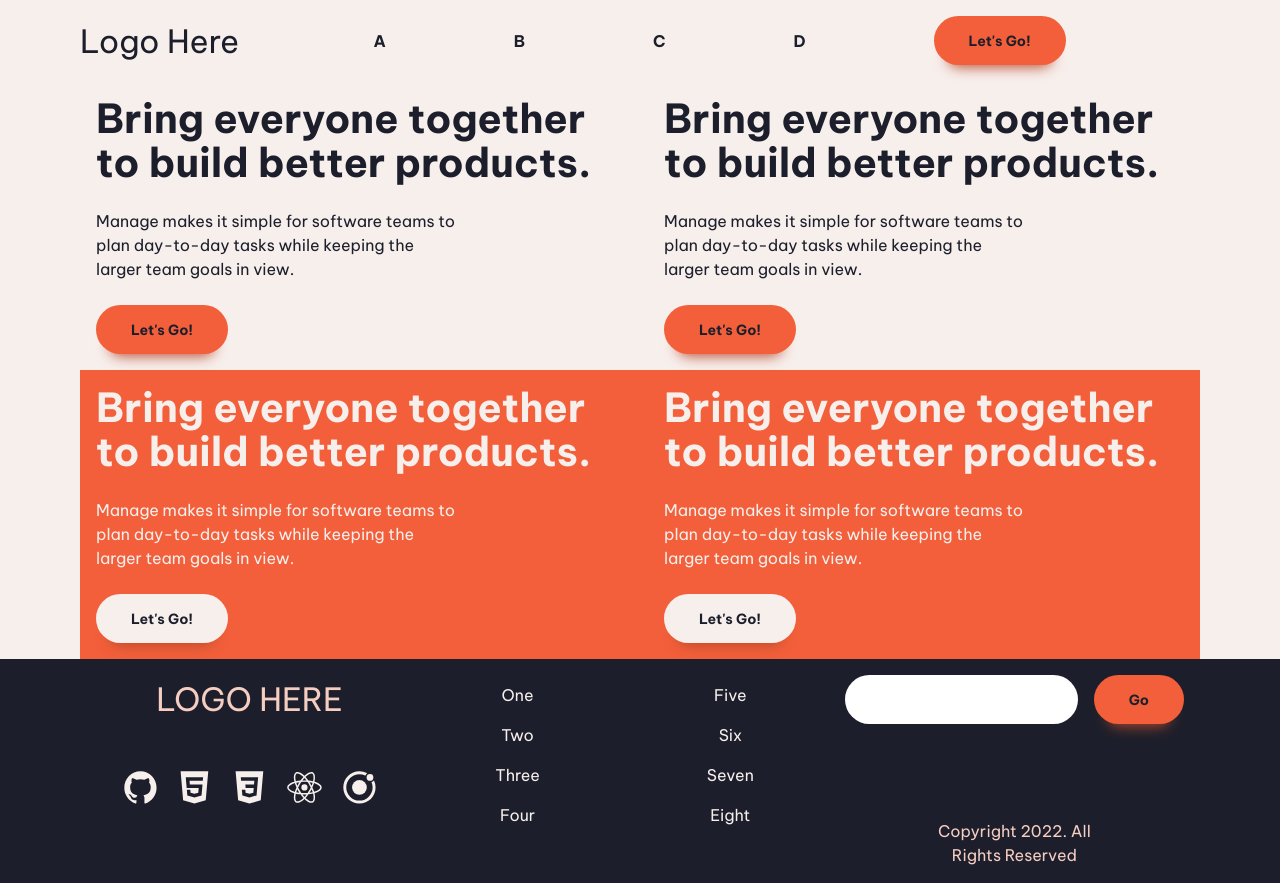
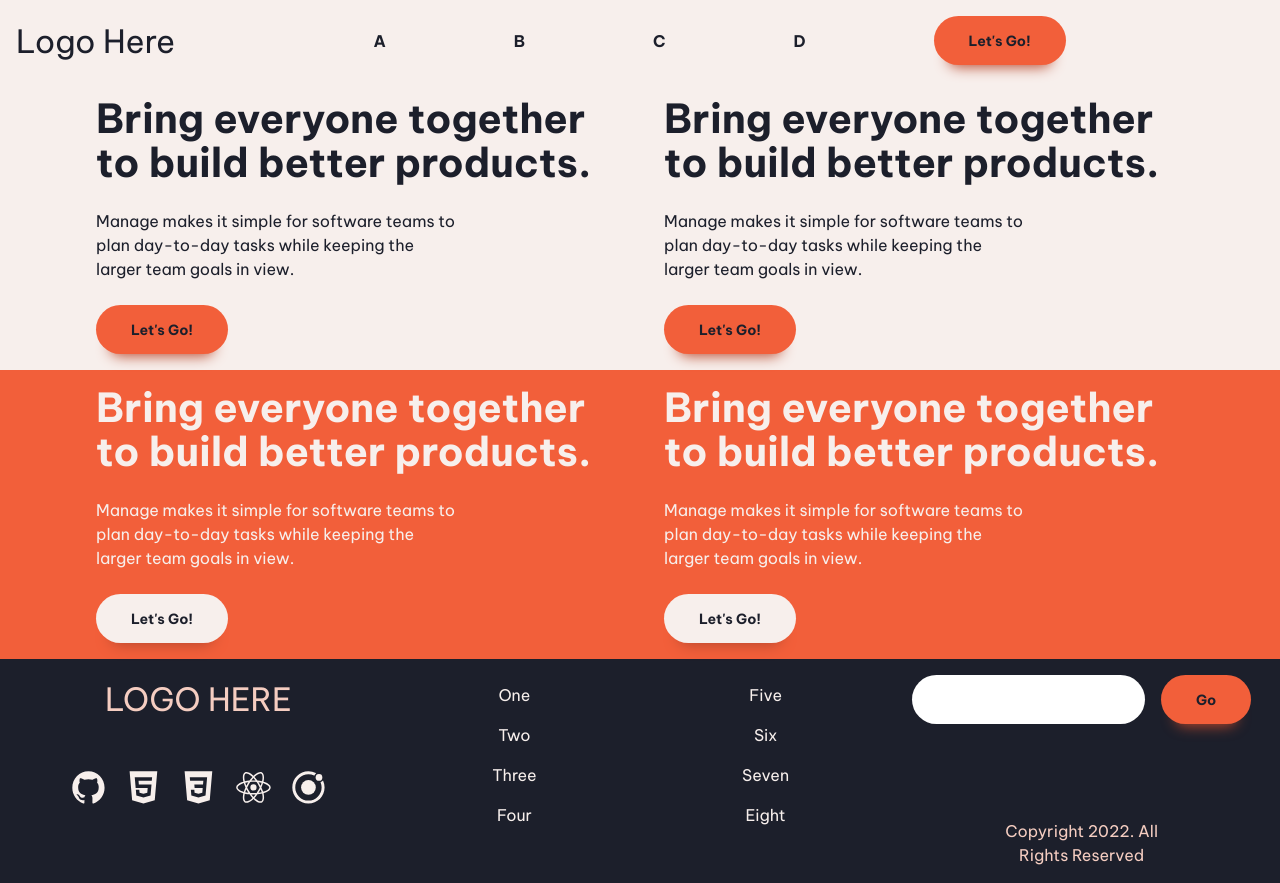
Before and after one commit to bennyjams/dynamic-palette-site, a React (Create React App) app: page / in a window 1280 px wide. Built offline with nearby package versions, Linux system fonts and the light colour scheme.

Commit message:
minor fixes 2 mobile nav, container/invert. ribbon

```diff
--- a/src/App.css
+++ b/src/App.css
@@ -117,8 +117,8 @@ body {
 }
 
 .container {
-  max-width: 70rem;
-  margin-inline: auto;
+  /* max-width: 70rem;
+  margin-inline: auto; */
 }
 
 /* button */
@@ -237,6 +237,10 @@ body {
     text-align: center;
     align-items: center;
     justify-content: center;
+  }
+
+  .nav-list li a:where(:hover, :focus) {
+    color: var(--clr-acc-400);
   }
 
   .mobile-nav-toggle {
@@ -403,6 +407,9 @@ body {
 .even-columns {
   display: grid;
   gap: 1rem;
+
+  max-width: 70rem;
+  margin-inline: auto;
 }
 
 .even-columns[data-type="inverted"] {
@@ -423,6 +430,10 @@ body {
   .hide-small {
     display: none;
   }
+}
+
+.inverted-ribbon {
+  background-color: var(--clr-acc-400);
 }
 
 .bg-primary-400 {
--- a/src/App.js
+++ b/src/App.js
@@ -125,9 +125,11 @@ function App() {
         {RegularSection(testHeader, testBody)}
         {RegularSection(testHeader, testBody)}
       </div>
-      <div className="even-columns | bg-accent-400">
-        {InvertedRegularSection(testHeader, testBody)}
-        {InvertedRegularSection(testHeader, testBody)}
+      <div className="inverted-ribbon">
+        <div className="even-columns | bg-accent-400">
+          {InvertedRegularSection(testHeader, testBody)}
+          {InvertedRegularSection(testHeader, testBody)}
+        </div>
       </div>
     </div>
   );
```
